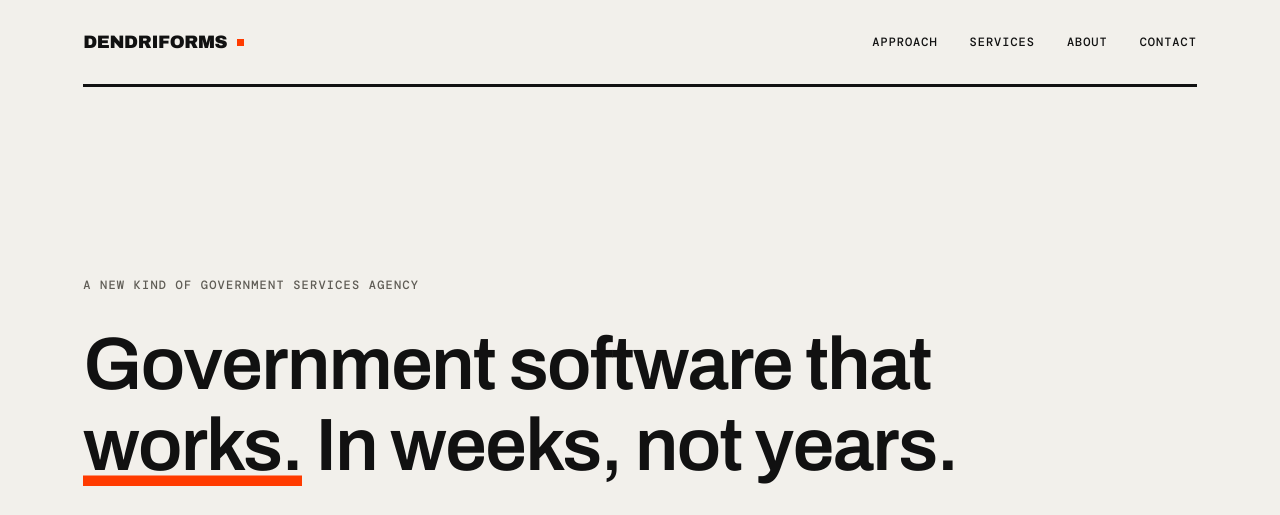
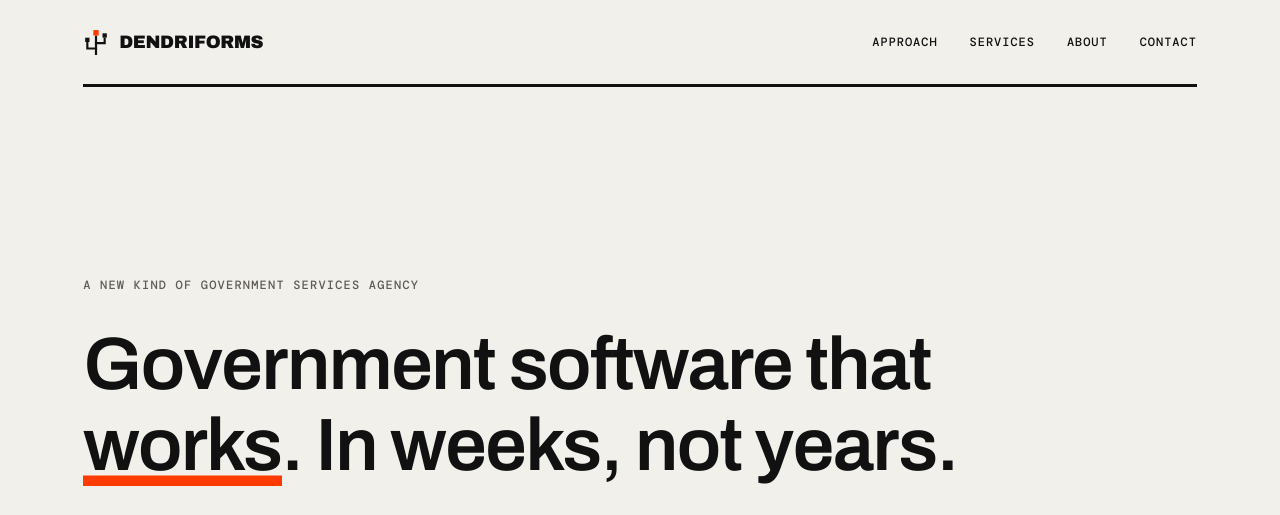
Before and after one commit to billyhunt/dendriforms-site, a plain HTML site: page index.html in a window 1280 px wide. Shown: the top 515 px of the page. Drawn offline with Linux system fonts and the light colour scheme.

Commit message:
Add tree logo and favicon; underline covers word only

```diff
--- a/index.html
+++ b/index.html
@@ -35,12 +35,12 @@ a[href="#contact"]:hover,button[type=submit]:hover{background:#111111 !important
 <div style="box-sizing: border-box; background: #f2f0eb; color: #111111; font-family: 'Archivo', -apple-system, BlinkMacSystemFont, system-ui, sans-serif">
 <div style="padding-left: clamp(24px, 6.5vw, 104px); padding-right: clamp(24px, 6.5vw, 104px); min-height: 860px; box-sizing: border-box; display: flex; flex-direction: column">
 <nav aria-label="Main" style="display: flex; flex-wrap: wrap; align-items: center; justify-content: space-between; gap: 8px 32px; padding: 20px 0; border-bottom: 3px solid #111111">
-<a href="#" style="display: inline-flex; align-items: center; gap: 10px; min-height: 44px; text-decoration: none; font-family: 'Archivo Black', 'Archivo', Impact, system-ui, sans-serif; font-size: 18px; letter-spacing: -0.02em; text-transform: uppercase; color: #111111">Dendriforms<span aria-hidden="true" style="display: inline-block; width: 7px; height: 7px; background: #ff3b00"></span></a>
+<a href="#" style="display: inline-flex; align-items: center; gap: 10px; min-height: 44px; text-decoration: none; font-family: 'Archivo Black', 'Archivo', Impact, system-ui, sans-serif; font-size: 18px; letter-spacing: -0.02em; text-transform: uppercase; color: #111111"><svg aria-hidden="true" width="26" height="26" viewBox="0 0 24 24" fill="none" stroke="#111111" stroke-width="2" stroke-linecap="square" stroke-linejoin="miter" style="display: block; flex: none"><path d="M12 23V7"></path><path d="M12 18H4V13"></path><path d="M12 13H20V9"></path><rect x="2" y="8" width="4" height="4" fill="#111111" stroke="none"></rect><rect x="18" y="4" width="4" height="4" fill="#111111" stroke="none"></rect><rect x="9.5" y="1" width="5" height="5" fill="#ff3b00" stroke="none"></rect></svg>Dendriforms</a>
 <div style="display: flex; flex-wrap: wrap; gap: 4px 32px"><a href="#approach" style="display: inline-flex; align-items: center; min-height: 44px; text-decoration: none; font-family: 'DM Mono', ui-monospace, SFMono-Regular, Menlo, monospace; font-size: 12px; font-weight: 500; letter-spacing: 0.08em; text-transform: uppercase">Approach</a><a href="#services" style="display: inline-flex; align-items: center; min-height: 44px; text-decoration: none; font-family: 'DM Mono', ui-monospace, SFMono-Regular, Menlo, monospace; font-size: 12px; font-weight: 500; letter-spacing: 0.08em; text-transform: uppercase">Services</a><a href="#about" style="display: inline-flex; align-items: center; min-height: 44px; text-decoration: none; font-family: 'DM Mono', ui-monospace, SFMono-Regular, Menlo, monospace; font-size: 12px; font-weight: 500; letter-spacing: 0.08em; text-transform: uppercase">About</a><a href="#contact" style="display: inline-flex; align-items: center; min-height: 44px; text-decoration: none; font-family: 'DM Mono', ui-monospace, SFMono-Regular, Menlo, monospace; font-size: 12px; font-weight: 500; letter-spacing: 0.08em; text-transform: uppercase">Contact</a></div>
 </nav>
 <div style="flex: 1 1 auto; display: flex; flex-direction: column; justify-content: center; gap: 32px; padding: 96px 0; max-width: 1000px">
 <p style="margin: 0; font-family: 'DM Mono', ui-monospace, SFMono-Regular, Menlo, monospace; font-size: 12px; font-weight: 500; letter-spacing: 0.1em; text-transform: uppercase; color: #5f5c55">A new kind of government services agency</p>
-<h1 style="margin: 0; font-family: 'Archivo', -apple-system, BlinkMacSystemFont, system-ui, sans-serif; font-weight: 600; font-size: clamp(40px, 5.8vw, 84px); line-height: 1.08; letter-spacing: -0.02em; text-wrap: balance">Government software that <span style="box-shadow: inset 0 -0.14em 0 #ff3b00">works.</span> In weeks, not years.</h1>
+<h1 style="margin: 0; font-family: 'Archivo', -apple-system, BlinkMacSystemFont, system-ui, sans-serif; font-weight: 600; font-size: clamp(40px, 5.8vw, 84px); line-height: 1.08; letter-spacing: -0.02em; text-wrap: balance">Government software that <span style="box-shadow: inset 0 -0.14em 0 #ff3b00">works</span>. In weeks, not years.</h1>
 <p style="margin: 0; max-width: 560px; font-size: 20px; line-height: 1.6; color: #111111; text-wrap: pretty">We use AI to build dependable software for public agencies, at a fraction of the usual cost and time.</p>
 <div style="display: flex; padding-top: 8px"><a href="#contact" style="display: inline-flex; align-items: center; min-height: 48px; box-sizing: border-box; padding: 0 22px; text-decoration: none; font-family: 'DM Mono', ui-monospace, SFMono-Regular, Menlo, monospace; font-size: 13px; font-weight: 500; letter-spacing: 0.08em; text-transform: uppercase; border: 2px solid #ff3b00; color: #111111; background: #ff3b00">Start a project</a></div>
 </div>
```
Also changed, not shown: favicon.svg, 1 other file.
